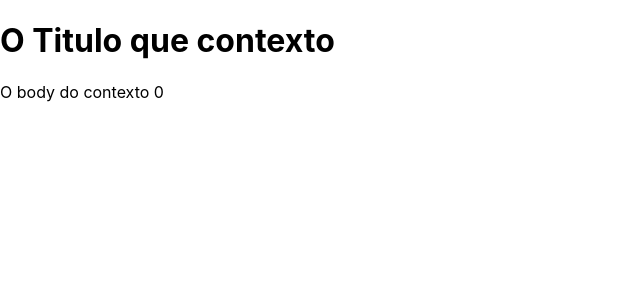
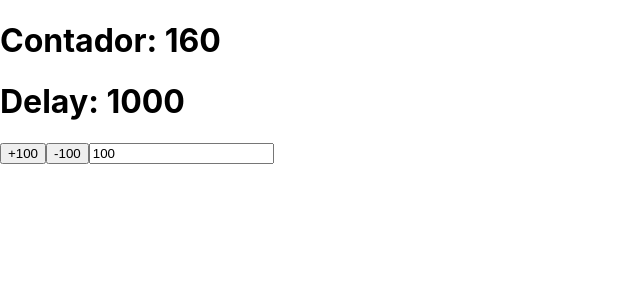
Before and after one commit to marcelosanto/react-hook, a React (Create React App) app: page / in a window 1280 px wide. Shown: the top 300 px of the page, without its empty margins (0-640 px from the left). Built offline with nearby package versions, Linux system fonts and the light colour scheme.

Commit message:
criando o propio hook

```diff
--- a/src/App.js
+++ b/src/App.js
@@ -1,13 +1,39 @@
+import { useEffect, useRef, useState } from 'react'
 import './App.css'
 
-import { AppContext } from './contexts/AppContext'
-import { Div } from './components/Div'
+// eslint-disable-next-line no-unused-vars
+const useMyHook = (cb, delay = 1000) => {
+    const savedCb = useRef()
+
+    useEffect(() => {
+        savedCb.current = cb
+    }, [cb])
+
+    useEffect(() => {
+        // eslint-disable-next-line no-unused-vars
+        const interval = setInterval(() => {
+            savedCb.current()
+        }, delay)
+
+        return () => clearInterval()
+    }, [delay])
+}
 
 function App() {
+    const [counter, setCounter] = useState(0)
+    const [delay, setDelay] = useState(1000)
+    const [incrementor, setIncrementor] = useState(100)
+
+    useMyHook(() => setCounter((c) => c + 32), delay)
+
     return (
-        <AppContext>
-            <Div />
-        </AppContext>
+        <div>
+            <h1>Contador: {counter}</h1>
+            <h1>Delay: {delay}</h1>
+            <button onClick={() => setDelay((d) => d + incrementor)}>+{incrementor}</button>
+            <button onClick={() => setDelay((d) => d - incrementor)}>-{incrementor}</button>
+            <input type="number" value={incrementor} onChange={(e) => setIncrementor(Number(e.target.value))} />
+        </div>
     )
 }
 
```
